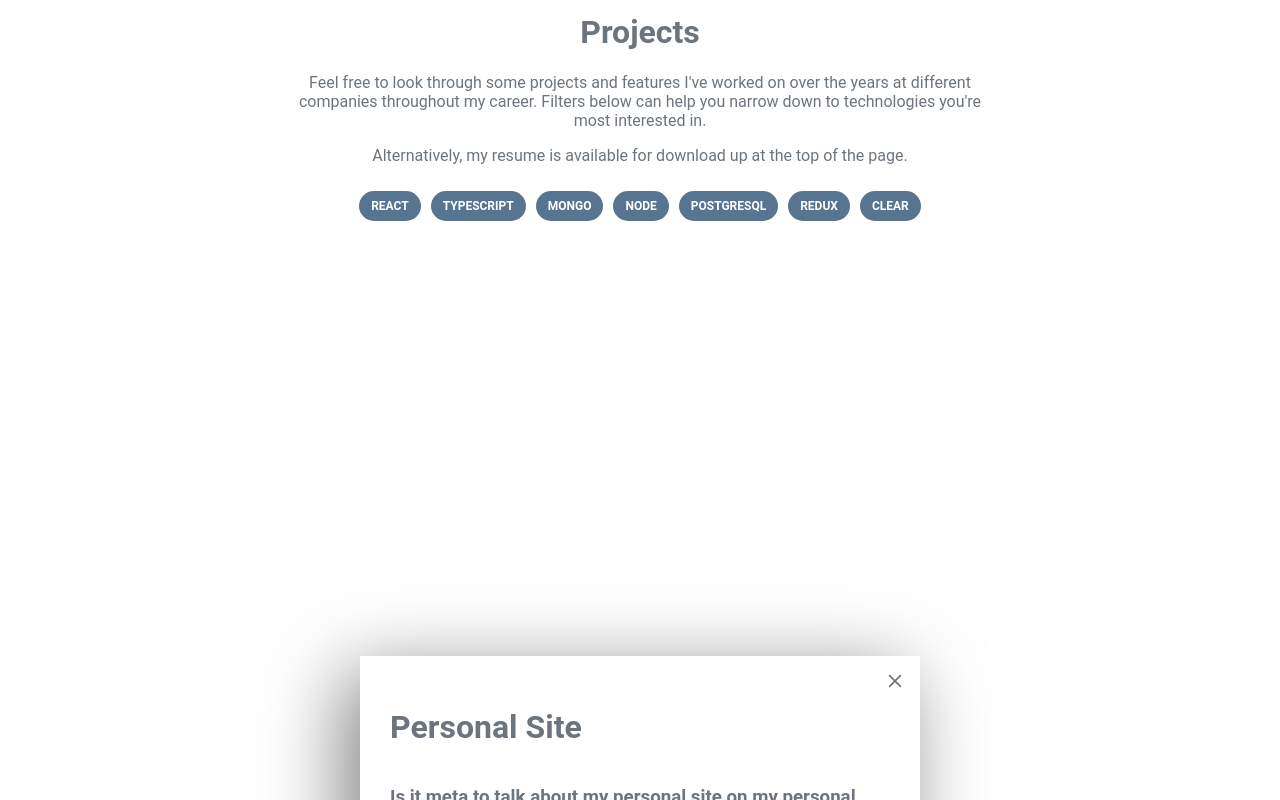
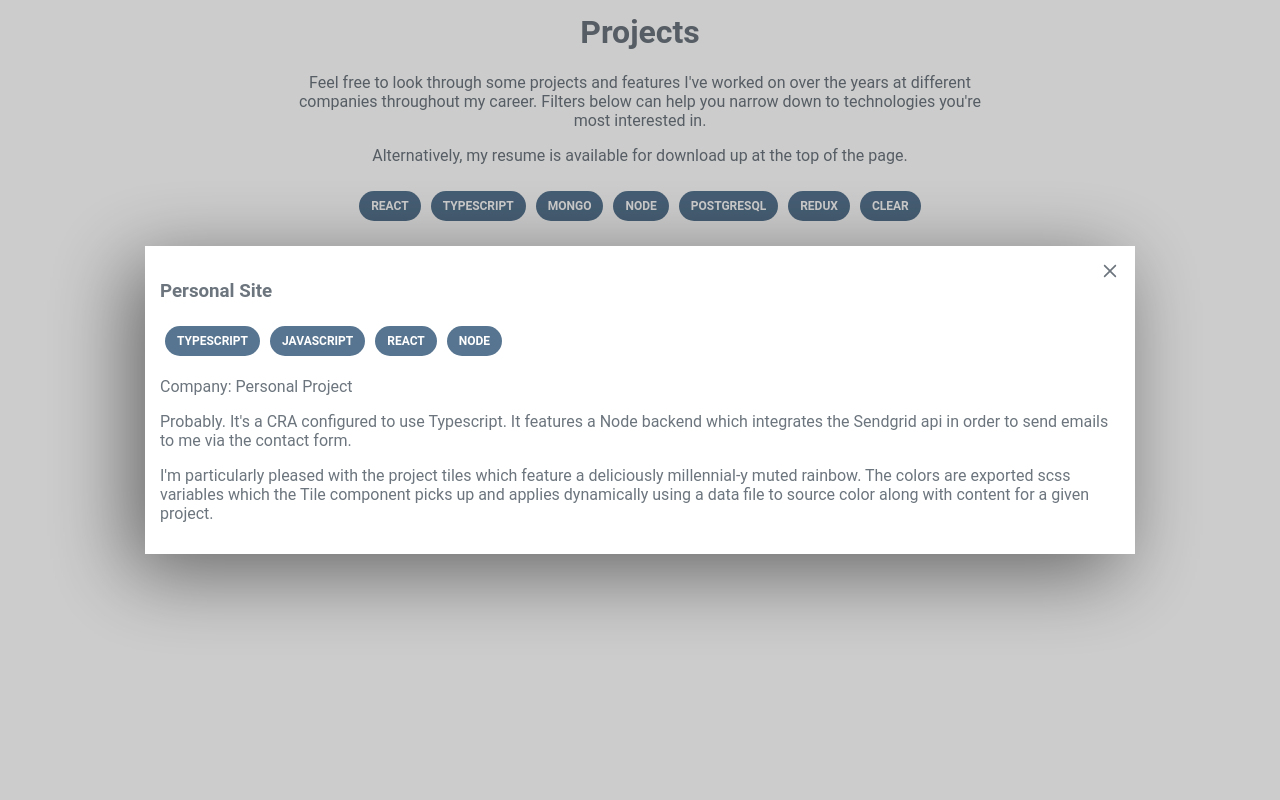
Before and after one commit to Jfethers/portfolio-site, a React (Create React App) app in the folder client/: page / in a window 1280 px wide. Both pictures are taken after a click on the element "PERSONAL SITE". Shown: the part 829-1629 px from the top of the page. Built offline with nearby package versions, Linux system fonts and the light colour scheme.

Commit message:
refactored modal to be hoc

```diff
--- a/client/src/App.tsx
+++ b/client/src/App.tsx
@@ -1,4 +1,6 @@
 import React, { useEffect } from "react";
+import ModalRoot from "./modules/modal/components/ModalRoot";
+import ModalService from "./modules/modal/services/ModalService";
 import Navigation from "./components/Navigation/Navigation";
 import AboutMe from "./components/About/AboutMe";
 import "./App.scss";
@@ -9,6 +11,7 @@ const App = () => {
 		<>
 			<Navigation />
 			<AboutMe />
+			<ModalRoot />
 			<Tiles />
 		</>
 	);
--- a/client/src/components/Tile/Tile.tsx
+++ b/client/src/components/Tile/Tile.tsx
@@ -1,8 +1,8 @@
-import React, { FunctionComponent, useState } from "react";
+import { FunctionComponent, useState, Component, ReactElement } from "react";
 import Project from "../../types/Project";
-import Modal from "../Modal/Modal";
+import TileModal from "./TileModal";
 import tileColors from "../../styles/variables/_variables.scss";
-import Pill from "../Pill/Pill";
+import ModalService from "../../modules/modal/services/ModalService";
 
 interface ITileProps {
 	key: string;
@@ -12,36 +12,22 @@ interface ITileProps {
 
 const Tile: FunctionComponent<ITileProps> = (props: ITileProps) => {
 	const { project, index } = props;
-	const [showModal, setShowModal] = useState(false);
 	const tileKey = project.color as keyof typeof tileColors;
 	const tileColor = tileColors[tileKey];
 
+	const addModal = () => {
+		// @ts-ignore
+		ModalService.open(TileModal, { project });
+	};
+
 	return (
-		<>
 		<div
 			style={{ backgroundColor: tileColor, animationDelay: index / 6 + "s" }}
 			className='tile'
-				onClick={() => setShowModal(true)}
+			onClick={() => addModal()}
 		>
 			{project.title}
 		</div>
-			<Modal showModal={showModal} setShowModal={setShowModal}>
-				<div className='tile-contents'>
-					<h1>{project.title}</h1>
-					<h3>{project.subHeading}</h3>
-					<div className='pill-wrapper'>
-						{project.tech.map((t) => {
-							return <Pill key={t} text={t} />;
-						})}
-					</div>
-					<p>Company: {project.job}</p>
-					{project.description.map((description, index) => {
-						return <p key={index}>{description}</p>;
-					})}
-					{project.link && <a href={project.link}>{project.title}</a>}
-				</div>
-			</Modal>
-		</>
 	);
 };
 
--- /dev/null
+++ b/client/src/components/Tile/TileModal.tsx
@@ -0,0 +1,34 @@
+import React, { FunctionComponent } from "react";
+import Modal from "../../modules/modal/components/Modal";
+import ModalBody from "../../modules/modal/components/ModalBody";
+import ModalHeader from "../../modules/modal/components/ModalHeader";
+import ModalFooter from "../../modules/modal/components/ModalFooter";
+import Pill from "../Pill/Pill";
+import { CgClose } from "react-icons/cg";
+
+const TileModal = (props: any) => {
+	const { project } = props;
+	console.log("props", props);
+	return (
+		<Modal modalRef={props.modalRef}>
+			<ModalHeader>
+				<h3>{project.title}</h3>
+				<CgClose className='close' onClick={props.close} />
+			</ModalHeader>
+			<ModalBody>
+				<div className='pill-wrapper'>
+					{project.tech.map((t: string) => {
+						return <Pill key={t} text={t} />;
+					})}
+				</div>
+				<p>Company: {project.job}</p>
+				{project.description.map((description: string[], index: number) => {
+					return <p key={index}>{description}</p>;
+				})}
+			</ModalBody>
+			{/* <ModalFooter></ModalFooter> */}
+		</Modal>
+	);
+};
+
+export default TileModal;
--- a/client/src/modules/modal/components/Modal.tsx
+++ b/client/src/modules/modal/components/Modal.tsx
@@ -1,14 +1,15 @@
-import React, { FunctionComponent, ReactNode } from "react";
+import React, { ReactNode, RefObject } from "react";
 
-type ModalProps = {
-	children?: ReactNode;
-};
-
-const Modal: FunctionComponent = (props: ModalProps) => {
-	const { children } = props;
+const Modal = ({
+	children,
+	modalRef,
+}: {
+	children: ReactNode;
+	modalRef: React.RefObject<HTMLDivElement>;
+}) => {
 	return (
-		<div className='modal-overlay'>
-			<div className='modal-dialog'>
+		<div className='modal-overlay active'>
+			<div className='modal-dialog' ref={modalRef}>
 				<div className='modal-content'>{children}</div>
 			</div>
 		</div>
--- a/client/src/modules/modal/components/ModalRoot.tsx
+++ b/client/src/modules/modal/components/ModalRoot.tsx
@@ -1,22 +1,28 @@
-import React, {
-	FunctionComponent,
-	useEffect,
-	useState,
-	Component,
-} from "react";
+import { useEffect, useState, useRef, RefObject } from "react";
 import ModalService from "../services/ModalService";
-import styles from "../styles/ModalRoot.module.scss";
 
-type ModalRootProps = {};
-
-const ModalRoot: FunctionComponent<ModalRootProps> = (
-	props: ModalRootProps
-) => {
+const ModalRoot = () => {
 	const [modal, setModal] = useState<null | {
 		component: any;
 		props: any;
 		close: Function;
+		ref: React.RefObject<HTMLDivElement>;
 	}>(null);
+
+	const ref = useRef<HTMLDivElement>(null);
+
+	useOnClickOutside(ref, () => {
+		setModal(null);
+	});
+
+	const modalRootStyles = {
+		position: "fixed",
+		top: "0",
+		zIndex: "100",
+		width: "100vw",
+		height: "100vh",
+		backgroundColor: "rgba(1, 1, 1, 0.2)",
+	};
 
 	useEffect(() => {
 		// @ts-ignore
@@ -24,9 +30,10 @@ const ModalRoot: FunctionComponent<ModalRootProps> = (
 			setModal({
 				component,
 				props,
-				close: (value: string) => {
+				close: () => {
 					setModal(null);
 				},
+				ref,
 			});
 		});
 	}, []);
@@ -34,16 +41,37 @@ const ModalRoot: FunctionComponent<ModalRootProps> = (
 	const ModalComponent = modal?.component ? modal.component : null;
 
 	return (
-		<div className={ModalComponent ? styles.modalRoot : ""}>
+		<div style={ModalComponent && modalRootStyles}>
 			{ModalComponent && (
 				<ModalComponent
 					{...modal?.props}
 					close={modal?.close}
 					className={ModalComponent ? "d-block" : ""}
+					modalRef={modal?.ref}
 				/>
 			)}
 		</div>
 	);
 };
 
+function useOnClickOutside(ref: RefObject<HTMLDivElement>, handler: Function) {
+	useEffect(() => {
+		const listener = (event: MouseEvent | TouchEvent) => {
+			if (
+				(ref && !ref?.current) ||
+				(ref?.current && ref?.current.contains(event.target as Node))
+			) {
+				return;
+			}
+			handler(event);
+		};
+		document.addEventListener("mousedown", listener);
+		document.addEventListener("touchstart", listener);
+		return () => {
+			document.removeEventListener("mousedown", listener);
+			document.removeEventListener("touchstart", listener);
+		};
+	}, [ref, handler]);
+}
+
 export default ModalRoot;
--- a/client/src/styles/components/Modal.scss
+++ b/client/src/styles/components/Modal.scss
@@ -9,21 +9,28 @@
 	right: 0;
 	z-index: 999;
 }
+
 .modal-overlay.active {
 	display: flex;
-  .modal-body {
+
+	.modal-dialog {
 		filter: drop-shadow(-15px 18px 40px rgba(0, 0, 0, 0.5));
 	}
 }
 
 .modal-overlay {
-  .modal-body {
+	.modal-dialog {
 		background-color: white;
 		position: relative;
 		min-width: 300px;
-    .modal-contents {
+		width: 75%;
+		padding: 15px;
+
+		.modal-content {
 			display: flex;
+			flex-direction: column;
 		}
+
 		.close {
 			cursor: pointer;
 			position: absolute;
```
Also changed, not shown: client/src/modules/modal/components/ModalBody.tsx (+2 -7 lines), client/src/modules/modal/components/ModalFooter.tsx (+2 -7 lines), client/src/modules/modal/components/ModalHeader.tsx (+2 -7 lines), client/src/modules/modal/styles/ModalRoot.module.scss (deleted, +0 -8 lines). Lines whose indentation alone changed are shown as unchanged.
